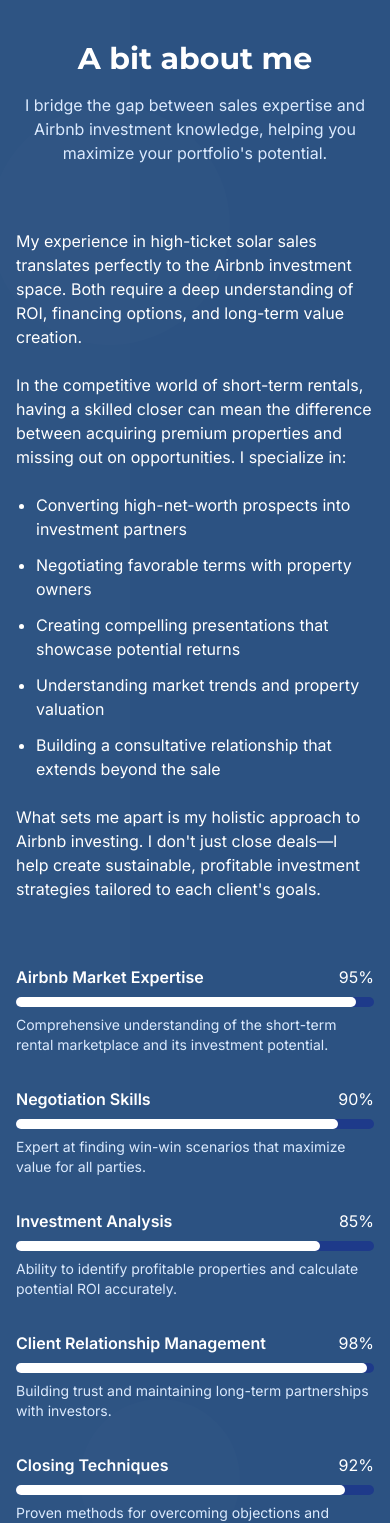
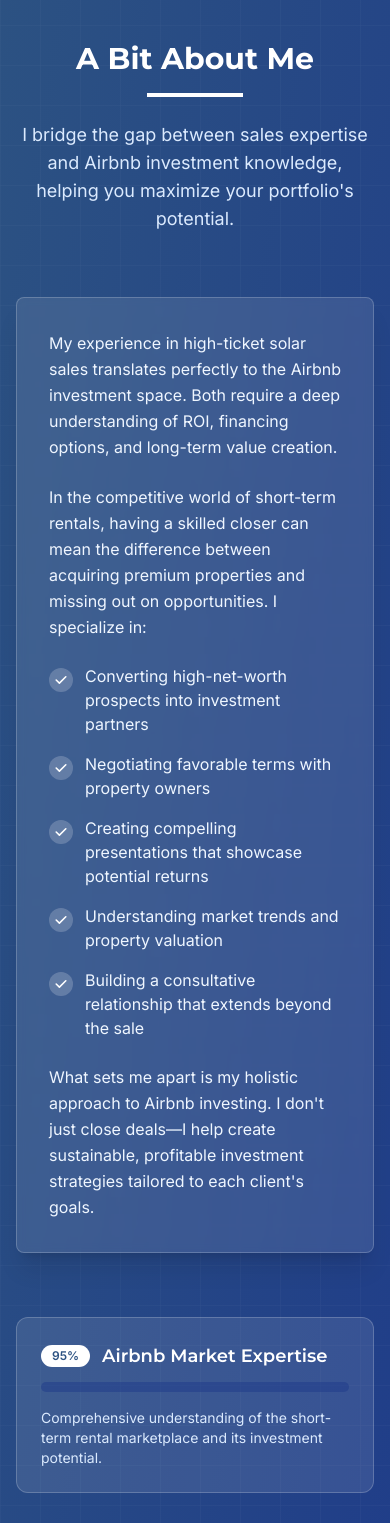
Before and after one commit to nrochet/niels-closer, a React (Vite) app: page / in a window 390 px wide. Shown: the part 4520-6043 px from the top of the page. Built offline with nearby package versions, Linux system fonts and the light colour scheme.

Commit message:
Update WhyMe.tsx

```diff
--- a/src/components/WhyMe.tsx
+++ b/src/components/WhyMe.tsx
@@ -1,4 +1,7 @@
 import React from 'react';
+import { Card, CardContent } from "@/components/ui/card";
+import { Badge } from "@/components/ui/badge";
+
 const WhyMe = () => {
   const skills = [{
     title: "Airbnb Market Expertise",
@@ -21,63 +24,98 @@ const WhyMe = () => {
     percentage: 92,
     description: "Proven methods for overcoming objections and finalizing high-value deals."
   }];
-  return <section id="why-me" className="py-24 bg-resume-blue relative overflow-hidden">
+
+  return (
+    <section id="why-me" className="py-24 bg-gradient-to-br from-resume-blue to-blue-900 relative overflow-hidden">
       {/* Background Pattern */}
-      <div className="absolute inset-0 opacity-10">
-        <div className="absolute inset-y-0 left-0 w-1/3 bg-white/10"></div>
-        <div className="absolute top-40 right-40 w-60 h-60 rounded-full bg-white/10"></div>
-        <div className="absolute bottom-20 left-20 w-40 h-40 rounded-full bg-white/10"></div>
+      <div className="absolute inset-0 opacity-5">
+        <svg className="w-full h-full" xmlns="http://www.w3.org/2000/svg">
+          <defs>
+            <pattern id="grid" width="40" height="40" patternUnits="userSpaceOnUse">
+              <path d="M 40 0 L 0 0 0 40" fill="none" stroke="white" strokeWidth="1"/>
+            </pattern>
+          </defs>
+          <rect width="100%" height="100%" fill="url(#grid)" />
+        </svg>
       </div>
 
       <div className="container px-4 sm:px-6 relative z-10">
-        <div className="text-center mb-16">
-          <h2 className="text-3xl md:text-4xl font-bold font-montserrat mb-4 text-white">A bit about me</h2>
-          <p className="text-blue-100 max-w-3xl mx-auto font-inter">
+        <div className="text-center mb-16" data-animate="fade-in">
+          <h2 className="text-3xl md:text-5xl font-bold font-montserrat mb-4 text-white">A Bit About Me</h2>
+          <div className="w-24 h-1 bg-white mx-auto mb-6"></div>
+          <p className="text-blue-100 max-w-3xl mx-auto font-inter text-lg">
             I bridge the gap between sales expertise and Airbnb investment knowledge, helping you maximize your portfolio's potential.
           </p>
         </div>
 
-        <div className="grid grid-cols-1 lg:grid-cols-2 gap-16 items-center">
-          <div>
+        <div className="grid grid-cols-1 lg:grid-cols-2 gap-16 items-start">
+          <Card className="bg-white/10 backdrop-blur-sm border-white/20 shadow-xl" data-animate="fade-in">
+            <CardContent className="p-8">
               <div className="prose prose-lg text-white max-w-none">
-              <p className="mb-6">
+                <p className="mb-6 text-blue-50 leading-relaxed">
                   My experience in high-ticket solar sales translates perfectly to the Airbnb investment space. Both require a deep understanding of ROI, financing options, and long-term value creation.
                 </p>
 
-              <p className="mb-6">
+                <p className="mb-6 text-blue-50 leading-relaxed">
                   In the competitive world of short-term rentals, having a skilled closer can mean the difference between acquiring premium properties and missing out on opportunities. I specialize in:
                 </p>
 
-              <ul className="space-y-3 list-disc pl-5">
-                <li>Converting high-net-worth prospects into investment partners</li>
-                <li>Negotiating favorable terms with property owners</li>
-                <li>Creating compelling presentations that showcase potential returns</li>
-                <li>Understanding market trends and property valuation</li>
-                <li>Building a consultative relationship that extends beyond the sale</li>
+                <ul className="space-y-4 list-none pl-0 mb-6">
+                  {[
+                    'Converting high-net-worth prospects into investment partners',
+                    'Negotiating favorable terms with property owners',
+                    'Creating compelling presentations that showcase potential returns',
+                    'Understanding market trends and property valuation',
+                    'Building a consultative relationship that extends beyond the sale'
+                  ].map((item, index) => (
+                    <li key={index} className="flex items-start space-x-3">
+                      <div className="flex-shrink-0 w-6 h-6 rounded-full bg-white/20 flex items-center justify-center mt-1">
+                        <svg className="w-4 h-4 text-white" fill="currentColor" viewBox="0 0 20 20">
+                          <path fillRule="evenodd" d="M16.707 5.293a1 1 0 010 1.414l-8 8a1 1 0 01-1.414 0l-4-4a1 1 0 011.414-1.414L8 12.586l7.293-7.293a1 1 0 011.414 0z" clipRule="evenodd"></path>
+                        </svg>
+                      </div>
+                      <span className="text-blue-50">{item}</span>
+                    </li>
+                  ))}
                 </ul>
 
-              <p className="mt-6">
+                <p className="mt-6 text-blue-50 leading-relaxed">
                   What sets me apart is my holistic approach to Airbnb investing. I don't just close deals—I help create sustainable, profitable investment strategies tailored to each client's goals.
                 </p>
               </div>
+            </CardContent>
+          </Card>
+
+          <div className="space-y-8" data-animate="fade-in">
+            {skills.map((skill, index) => (
+              <div key={index} className="bg-white/10 backdrop-blur-sm border border-white/20 rounded-xl p-6 transition-all duration-300 hover:bg-white/15">
+                <div className="flex justify-between items-center mb-3">
+                  <div className="flex items-center space-x-3">
+                    <Badge className="bg-white text-resume-blue">{skill.percentage}%</Badge>
+                    <h3 className="text-white font-semibold text-lg">{skill.title}</h3>
                   </div>
-
-          <div className="space-y-8">
-            {skills.map((skill, index) => <div key={index} className="mb-6">
-                <div className="flex justify-between mb-2">
-                  <span className="text-white font-semibold">{skill.title}</span>
-                  <span className="text-white">{skill.percentage}%</span>
                 </div>
-                <div className="w-full bg-blue-900 rounded-full h-2.5">
-                  <div className="bg-white h-2.5 rounded-full" style={{
-                width: `${skill.percentage}%`
-              }}></div>
+                <div className="w-full bg-blue-900/50 rounded-full h-2.5 mb-4">
+                  <div
+                    className="bg-white h-2.5 rounded-full transition-all duration-1000"
+                    style={{width: '0%'}}
+                    onLoad={(e) => {
+                      setTimeout(() => {
+                        if (e.target) {
+                          (e.target as HTMLDivElement).style.width = `${skill.percentage}%`;
+                        }
+                      }, 300 + index * 100);
+                    }}
+                  />
                 </div>
-                <p className="text-blue-100 text-sm mt-2">{skill.description}</p>
-              </div>)}
+                <p className="text-blue-100 text-sm">{skill.description}</p>
+              </div>
+            ))}
           </div>
         </div>
       </div>
-    </section>;
+    </section>
+  );
 };
+
 export default WhyMe;
```
Lines whose indentation alone changed are shown as unchanged.
